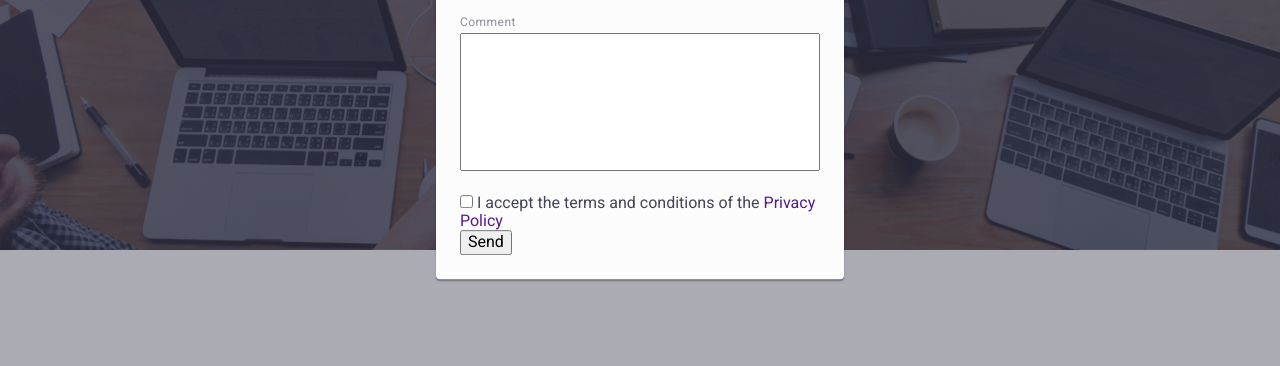
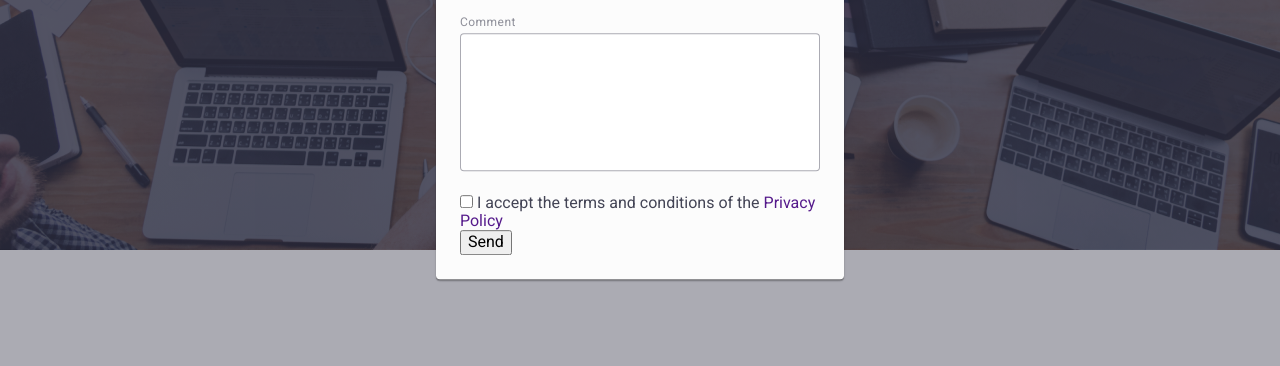
Before and after one commit to EduardMoskalets/goit-markup-hw-05, a plain HTML site: page index.html in a window 1280 px wide. Shown: the part 423-789 px from the top of the page. Drawn offline with nearby package versions, Linux system fonts and the light colour scheme.

Commit message:
upd text area

```diff
--- a/css/style.css
+++ b/css/style.css
@@ -706,12 +706,33 @@ transform: translateY(-50%);
 transition: stroke 250ms linear;
 }
 
-.review-form-textarea {
+.review-form-textarea-message {
+border: 1px solid rgba(46, 47, 66, 0.4);
+border-radius: 4px;
 width: 360px;
+height: 120px
+outline: transparent;
+
+font-size: 12px;
+line-height: 1.17;
+letter-spacing: 0.04em;
+color: rgba(46, 47, 66, 0.4);
+
+width: 100%;
 height: 138px;
 resize: none;
+
 padding-top: 8px;
 padding-left: 16px;
+}
+
+.review-form-textarea-message::placeholder{
+color: #8e8f99;
+}
+
+.review-form-textarea-message:focus {
+outline: transparent;
+border-color: 1px solid #4d5ae5;
 }
 
 .review-form-checkbox {
--- a/index.html
+++ b/index.html
@@ -525,7 +525,7 @@ Cloud Storage App
 
 <div class="review-form">
     <label class="review-form-label" for="user-comment">Comment</label>
-    <textarea class="review-form-textarea"
+    <textarea class="review-form-textarea-message"
         name="user-comment"
         id="user-comment"
         placeholder="Text input"
```
